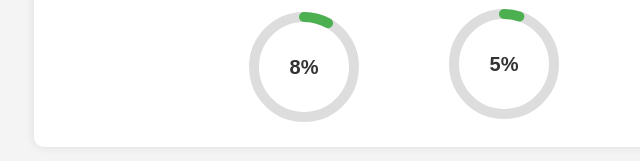
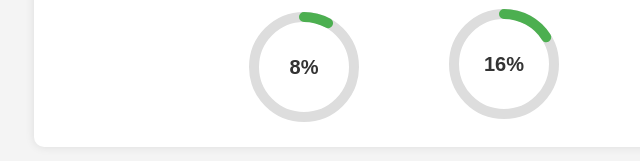
Before and after one commit to TheJupiterDev/Writings, a plain HTML site: page index.html in a window 1280 px wide. Shown: the part 425-586 px from the top of the page, 136-776 px from the left. Drawn offline with Linux system fonts and the light colour scheme.

Commit message:
Add files via upload

```diff
--- a/index.html
+++ b/index.html
@@ -38,7 +38,7 @@
         }
         window.onload = function() {
             setProgress('progress1', 8);
-            setProgress('progress2', 5);
+            setProgress('progress2', 16);
             setProgress('progress3', 10);
         }
     </script>
@@ -76,7 +76,7 @@
                             <circle class="bg" cx="60" cy="60" r="50"></circle>
                             <circle class="progress" cx="60" cy="60" r="50"></circle>
                         </svg>
-                        <div class="progress-text">5%</div>
+                        <div class="progress-text">16%</div>
                     </div>
                 </div>
                 <div class="progress-item">
```
